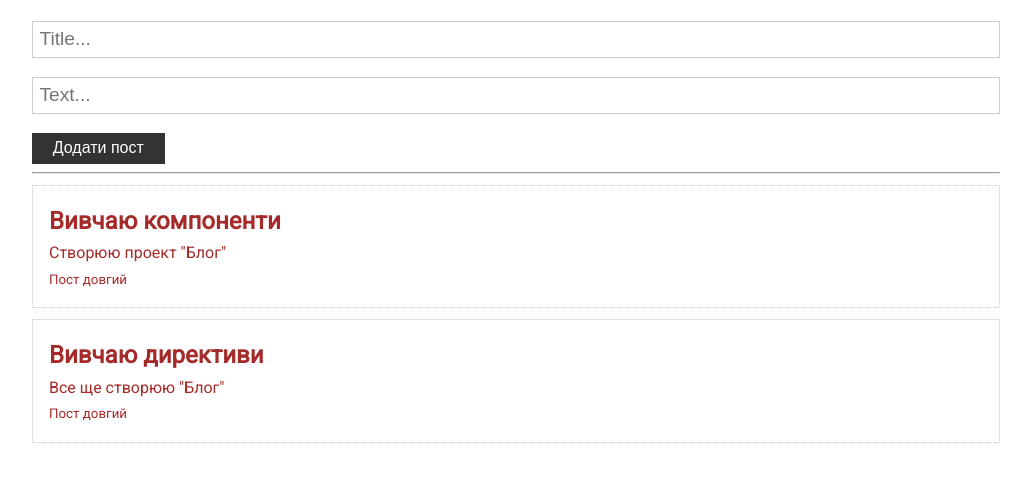
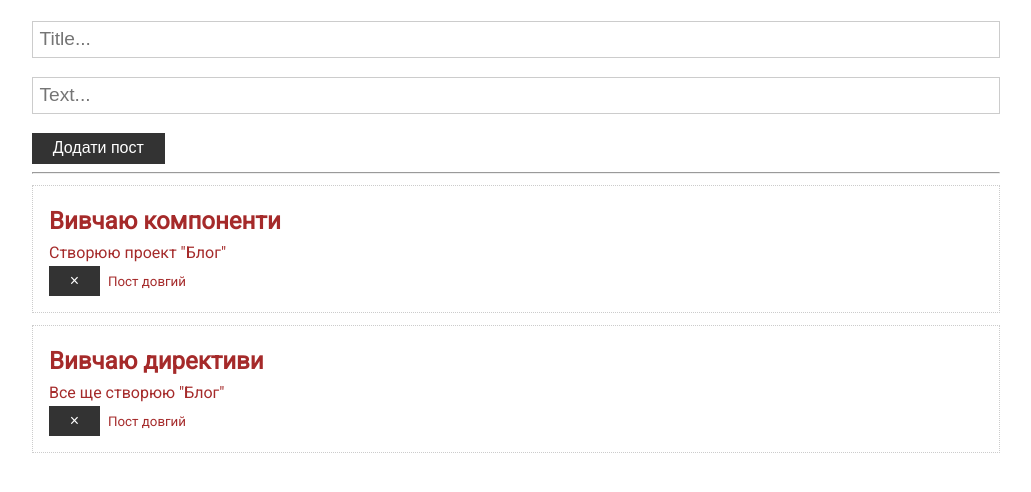
Before and after one commit to x-FIREFOUR-x/Labs_ReactivePrograming, an Angular app in the folder Lab4/Blog/: page / in a window 1280 px wide. Shown: the top 492 px of the page, without its empty margins (124-1155 px from the left). Built offline with nearby package versions, Linux system fonts and the light colour scheme.

Commit message:
task25-29

```diff
--- a/Lab4/Blog/src/app/app.component.html
+++ b/Lab4/Blog/src/app/app.component.html
@@ -1,7 +1,8 @@
 <div class="container">
   <app-post-form (onAdd)="updatePosts($event)"></app-post-form>
   <hr/>
-  <app-post *ngFor="let p of posts"[toPost]="p">
+  <app-post
+    *ngFor="let p of posts"[toPost]="p" (onRemove)="deletePost($event)">
     <small *ngIf="p.text.length>20; else short">Пост довгий</small>
     <ng-template #short>
     <small>Пост короткий</small>
--- a/Lab4/Blog/src/app/app.component.ts
+++ b/Lab4/Blog/src/app/app.component.ts
@@ -19,4 +19,8 @@ export class AppComponent {
     this.posts.unshift(post);
     console.log('Post', post);
   }
+
+  deletePost(id:number){
+    this.posts=this.posts.filter(p=>p.id!==id)
+  }
 }
--- a/Lab4/Blog/src/app/post/post.component.html
+++ b/Lab4/Blog/src/app/post/post.component.html
@@ -1,5 +1,6 @@
 <div class="card">
     <h2>{{myPost.title}}</h2>
     <p>{{myPost.text}}</p>
+    <button class="btn" (click)="removePost()">&times;</button>
     <ng-content></ng-content>
 </div>
--- a/Lab4/Blog/src/app/post/post.component.ts
+++ b/Lab4/Blog/src/app/post/post.component.ts
@@ -1,4 +1,4 @@
-import { Component, Input, OnInit } from '@angular/core';
+import { Component, Input, OnInit, OnDestroy, Output, EventEmitter} from '@angular/core';
 import { Post } from '../app.component';
 
 @Component({
@@ -6,9 +6,19 @@ import { Post } from '../app.component';
   templateUrl: './post.component.html',
   styleUrls: ['./post.component.css']
 })
-export class PostComponent implements OnInit{
+export class PostComponent implements OnInit, OnDestroy{
   @Input('toPost') myPost!:Post;
+  @Output() onRemove=new EventEmitter<number>()
+
   constructor() { }
     ngOnInit(): void {
   }
+
+  removePost(){
+    this.onRemove.emit(this.myPost.id)
+  }
+
+  ngOnDestroy(){
+    console.log('метод ngOnDestroy');
+  }
 }
```
